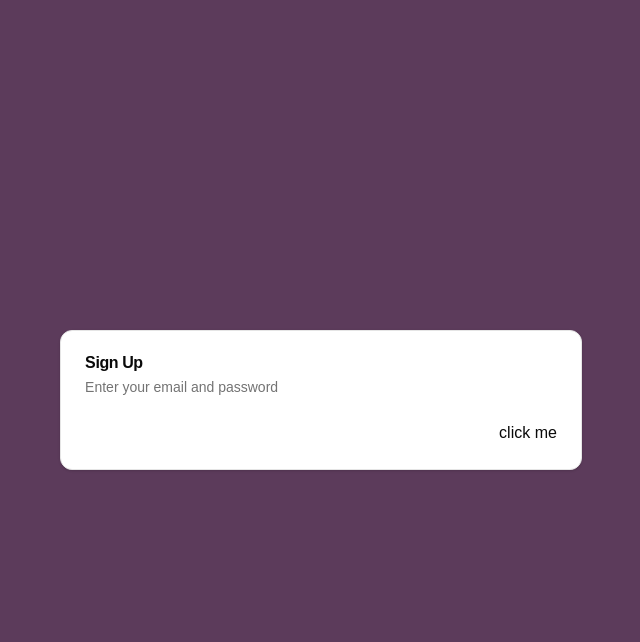
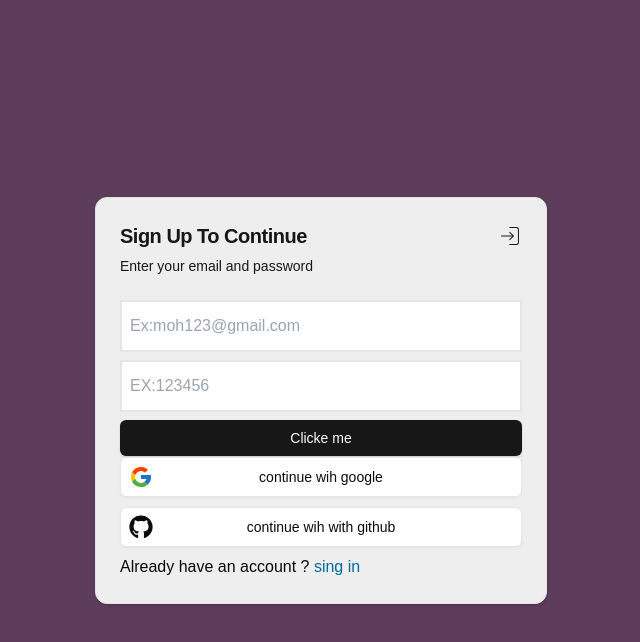
Before and after one commit to mo634/slack-clone, a Next.js app: page / in a window 1280 px wide. Both pictures are taken after a click on the element "sing up". Shown: the top 642 px of the page, without its empty margins (319-959 px from the left). Built offline with nearby package versions, Linux system fonts and the light colour scheme.

Commit message:
create sign-up ui card

```diff
--- a/src/components/auth/sign-up-card.tsx
+++ b/src/components/auth/sign-up-card.tsx
@@ -1,26 +1,106 @@
-import React from 'react'
 import { Card, CardContent, CardDescription, CardHeader, CardTitle } from '../ui/card'
-
-const SignUp = () => {
+import { Button } from '../ui/button'
+import { CiLogin } from "react-icons/ci";
+import { Separator } from '../ui/separator';
+import { FcGoogle } from "react-icons/fc";
+import { FaGithub } from "react-icons/fa";
+import { registerFlow } from './types';
+interface SignUpProps {
+    setState: (state: registerFlow) => void
+}
+const SignUp = ({ setState }: SignUpProps) => {
     return (
-        <Card className=''>
+        <Card className=' bg-[#eee]'>
             <CardHeader>
 
-                <CardTitle>Sign Up</CardTitle>
+                <CardTitle className=' text-primary  text-xl'>
+                    <div className="flex justify-between items-center">
+                        <p>
+                            Sign Up To Continue
+                        </p>
+                        <CiLogin
+                            className=' text-2xl text-primary'
+                        />
 
-                <CardDescription>
-                    Enter your email and password
+
+                    </div>
+                </CardTitle>
+
+                <CardDescription className=' text-primary '>
+
+                    <p>
+                        Enter your email and password
+                    </p>
+
                 </CardDescription>
 
             </CardHeader>
 
 
-            <CardContent>
-                <form>
-                    <input type="email" />
-                    <input type="password" />
-                    <button type='submit'> click me </button>
+            <CardContent className='w-[450px]'>
+                <form className=' flex flex-col focus-within:w-full '>
+
+
+                    <div className="input-focus-effect ">
+                        <input
+                            value={''}
+                            type="email"
+                            className="input-style"
+                            placeholder="Ex:moh123@gmail.com"
+                            disabled={false}
+                            required
+                            onChange={() => { }}
+                        />
+
+                    </div>
+
+
+                    <div className="input-focus-effect">
+                        <input
+                            value={''}
+                            type="password"
+                            className="input-style"
+                            placeholder="EX:123456"
+                            disabled={false}
+                            required
+                            onChange={() => { }}
+                        />
+                    </div>
+                    <Button>
+
+
+                        Clicke me
+                    </Button>
                 </form>
+                <Separator />
+
+                {/* start  continue with (google and github ) */}
+                <div className="flex flex-col gap-y-2.5">
+                    <Button
+                        disabled={false}
+                        onClick={() => { }}
+                        variant="outline"
+                        className='relative'
+                        size={"lg"}
+                    >
+                        <FcGoogle className=' absolute top-1/2 left-2 -translate-y-1/2  text-2xl' />
+                        continue wih google
+                    </Button>
+                    <Button disabled={false}
+                        onClick={() => { }}
+                        variant="outline"
+                        className='relative'
+                        size={"lg"}>
+                        <FaGithub className=' absolute top-1/2 left-2 -translate-y-1/2  text-2xl' />
+
+                        continue wih with github</Button>
+                </div>
+                {/* end    continue with (google and github ) */}
+
+                <p className='mt-2'>Already have an account ? <span className='cursor-pointer hover:underline text-sky-700'
+                    onClick={() => setState("signIn")}
+                >sing in</span> </p>
+
             </CardContent>
         </Card>
     )
```
